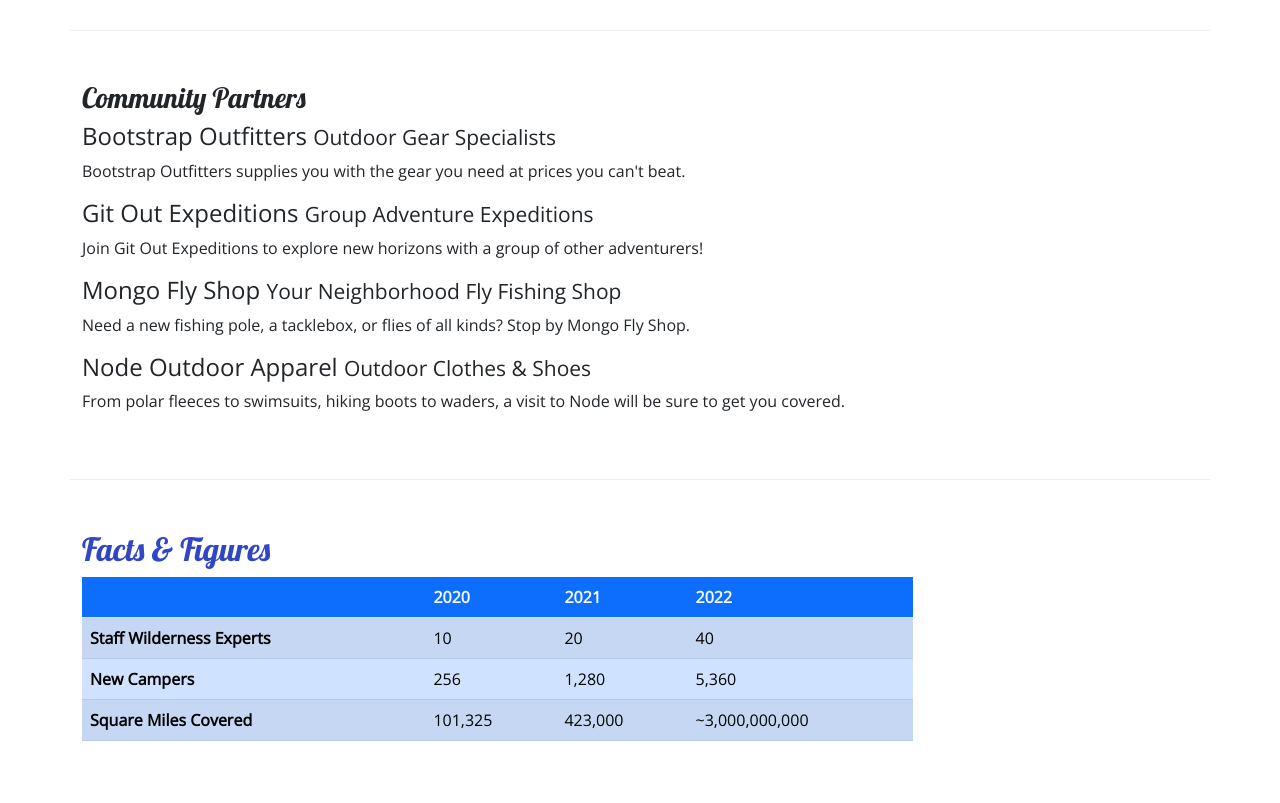
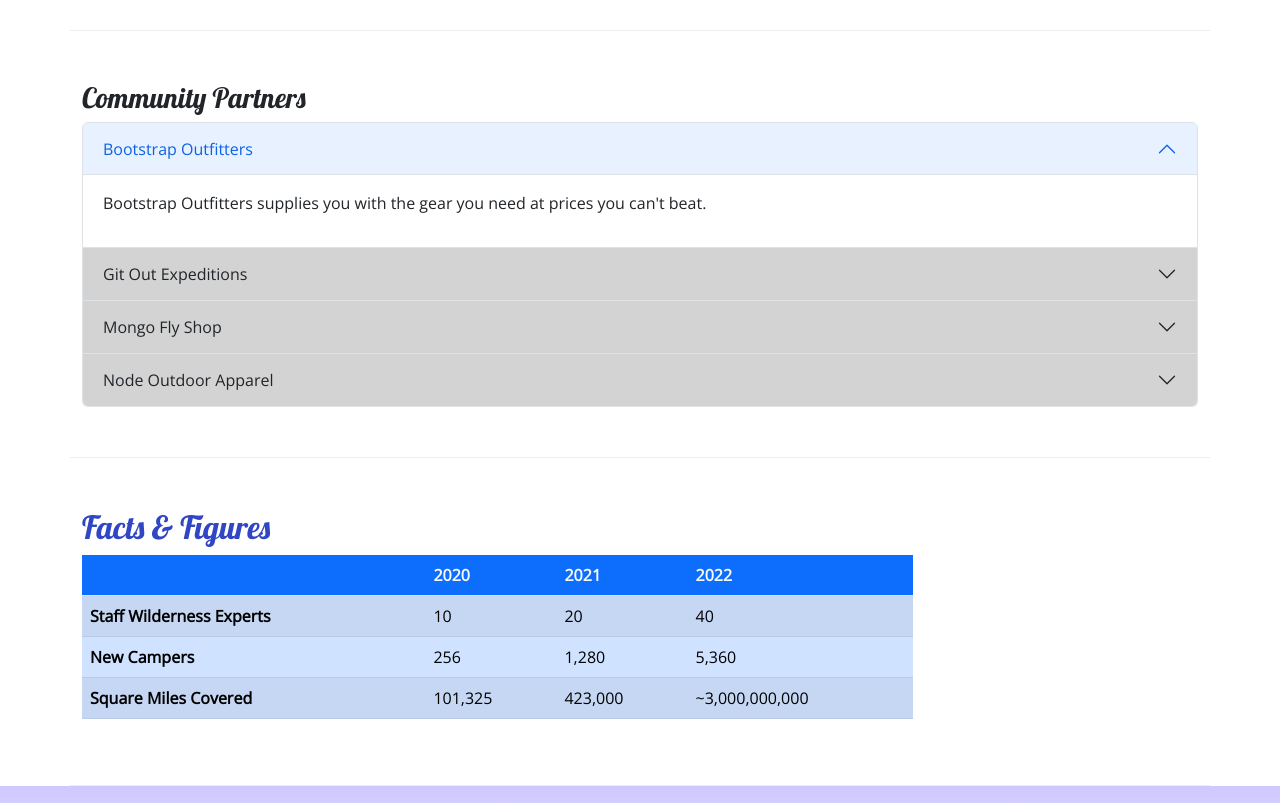
Before and after one commit to simmpabla/nucampsite-first-bootcamp-, a plain HTML site: page aboutus.html in a window 1280 px wide. Shown: the part 940-1743 px from the top of the page. Drawn offline with nearby package versions, Linux system fonts and the light colour scheme.

Commit message:
Accordion

```diff
--- a/aboutus.html
+++ b/aboutus.html
@@ -102,15 +102,55 @@
             <div class="col-12">
                 <h3>Community Partners</h3>
             </div>
-            <div>
-                <h4>Bootstrap Outfitters <small>Outdoor Gear Specialists</small></h4>
-                <p class="d-none d-sm-block">Bootstrap Outfitters supplies you with the gear you need at prices you can't beat.</p>
-                <h4>Git Out Expeditions <small>Group Adventure Expeditions</small></h4>
-                <p class="d-none d-sm-block">Join Git Out Expeditions to explore new horizons with a group of other adventurers!</p>
-                <h4>Mongo Fly Shop <small>Your Neighborhood Fly Fishing Shop</small></h4>
-                <p class="d-none d-sm-block">Need a new fishing pole, a tacklebox, or flies of all kinds? Stop by Mongo Fly Shop.</p>
-                <h4>Node Outdoor Apparel <small>Outdoor Clothes & Shoes</small></h4>
-                <p class="d-none d-sm-block">From polar fleeces to swimsuits, hiking boots to waders, a visit to Node will be sure to get you covered.</p>
+            <div class="accordion" id="accordionExample">
+                <div class="accordion-item">
+                    <h4 class="accordion-header">
+                        <button class="accordion-button" type="button" data-bs-toggle="collapse" data-bs-target="#bootstrap">
+                            Bootstrap Outfitters
+                        </button>
+                    </h4>
+                    <div id="bootstrap" class="accordion-collapse collapse show" data-bs-parent="accordionExample">
+                        <div class="accordion-body d-none d-sm-block">
+                            <p>Bootstrap Outfitters supplies you with the gear you need at prices you can't beat.</p>
+                        </div>
+                    </div>
+                </div>
+                <div class="accordion-item">
+                    <h4 class="accordion-header">
+                        <button class="accordion-button collapsed" type="button" data-bs-toggle="collapse" data-bs-target="#git">
+                            Git Out Expeditions
+                        </button>
+                    </h4>
+                    <div id="git" class="accordion-collapse collapse" data-bs-parent="#accordionExample">
+                        <div class="accordion-body d-none d-sm-block">
+                            <p>Join Git Out Expeditions to explore new horizons with a group of other adventurers!</p>
+                        </div>
+                    </div>
+                </div>
+                <div class="accordion-item">
+                    <h4 class="accordion-header">
+                        <button class="accordion-button collapsed" type="button" data-bs-toggle="collapse" data-bs-target="#mongo">
+                            Mongo Fly Shop
+                        </button>
+                    </h4>
+                    <div id="mongo" class="accordion-collapse collapse" data-bs-parent="#accordionExample">
+                        <div class="accordion-body d-none d-sm-block">
+                        <p>Need a new fishing pole, a tacklebox, or flies of all kinds? Stop by Mongo Fly Shop.</p>
+                        </div>
+                    </div>
+                </div>
+                <div class="accordion-item">
+                    <h4 class="accordion-header">
+                        <button class="accordion-button collapsed" type="button" data-bs-toggle="collapse" data-bs-target="#node">
+                            Node Outdoor Apparel
+                        </button>
+                    </h4>
+                    <div id="node" class="accordion-collapse collapse" data-bs-parent="#accordionExample">
+                        <div class="accordion-body d-none d-sm-block">
+                            <p>From polar fleeces to swimsuits, hiking boots to waders, a visit to Node will be sure to get you covered.</p>
+                        </div>
+                    </div>
+                </div>
             </div>
         </section>
         <section class="row row-content">
--- a/css/styles.css
+++ b/css/styles.css
@@ -34,3 +34,13 @@
 .navbar {
     background-color: #901CAD;
 }
+
+.tab-content {
+    border: 1px solid #DDD;
+    border-top: none;
+    padding: 10px;
+}
+
+.accordion-button {
+    background-color: #d3d3d3;
+}
```
